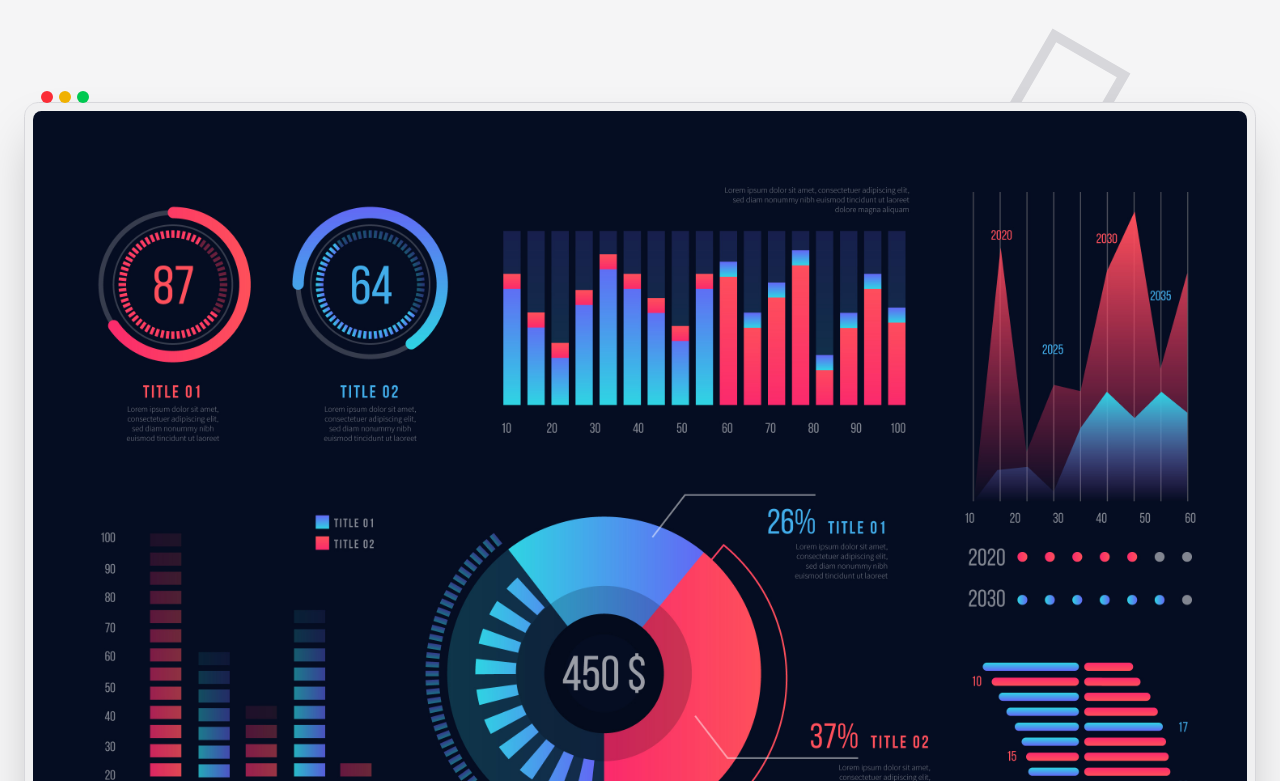
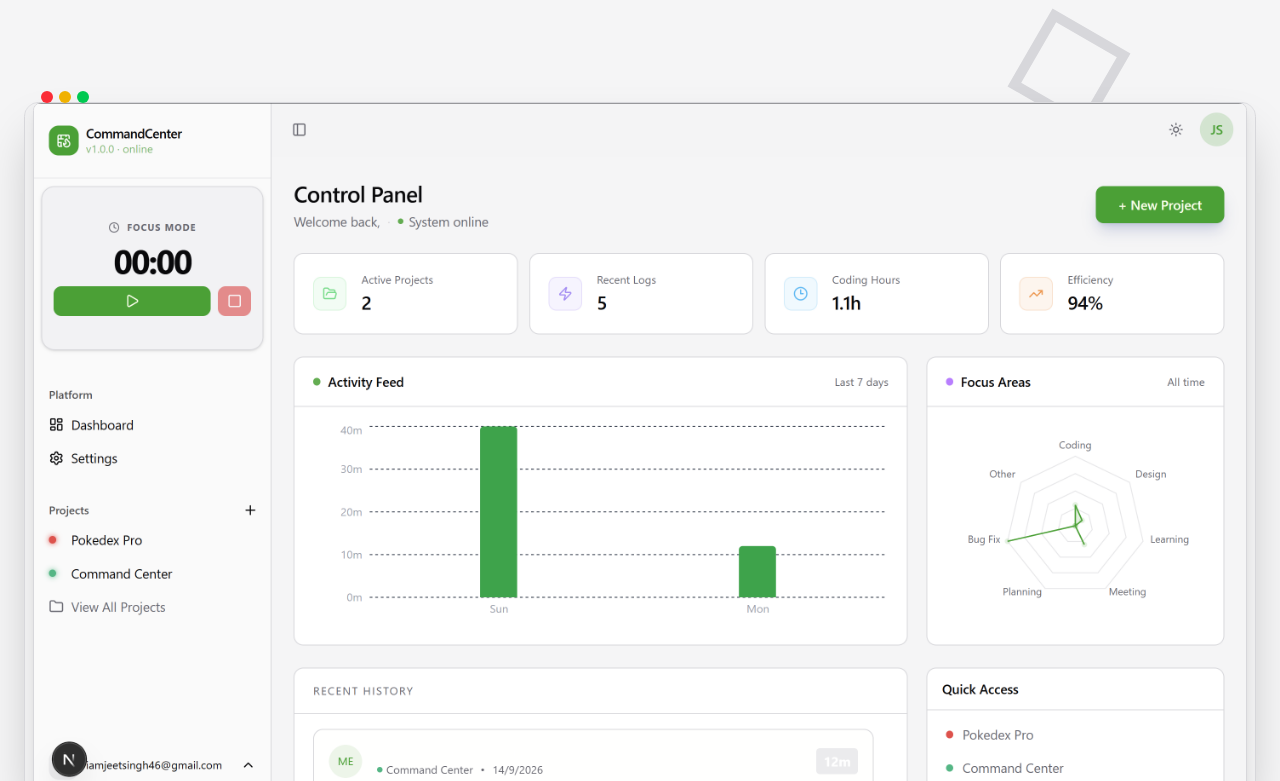
Before and after one commit to jeetsingh008/CommandCenter, a Next.js app in the folder frontend/: page / in a window 1280 px wide. Shown: the part 559-1340 px from the top of the page. Built offline with nearby package versions, Linux system fonts and the light colour scheme.

Commit message:
add conditionally rendering dashboard showcase image on homepage

```diff
--- a/frontend/app/page.tsx
+++ b/frontend/app/page.tsx
@@ -75,14 +75,20 @@ export default function HomePage() {
               <span className="h-3 w-3 rounded-full bg-yellow-500"></span>
               <span className="h-3 w-3 rounded-full bg-green-500"></span>
             </div>
-            {/* Placeholder for image */}
-            <div className="aspect-video w-full rounded-lg bg-muted/50 p-2 flex items-center justify-center text-muted-foreground">
+            <div className="aspect-video w-full rounded-lg bg-muted/50 p-2 flex items-center justify-center text-muted-foreground overflow-hidden">
               <Image
-                src="/images/dashboard-preview.jpg"
-                alt="Dashboard Preview"
+                src="/images/sslight.png"
+                alt="Command Center Light Mode"
                 width={1700}
                 height={900}
-                className="rounded-md object-cover"
+                className="rounded-md object-cover dark:hidden shadow-lg border border-border"
+              />
+              <Image
+                src="/images/ssdark.png"
+                alt="Command Center Dark Mode"
+                width={1700}
+                height={900}
+                className="rounded-md object-cover hidden dark:block shadow-lg border border-border"
               />
             </div>
           </div>
```
Also changed, not shown: frontend/public/images/ssdark.png (added), frontend/public/images/sslight.png (added).
